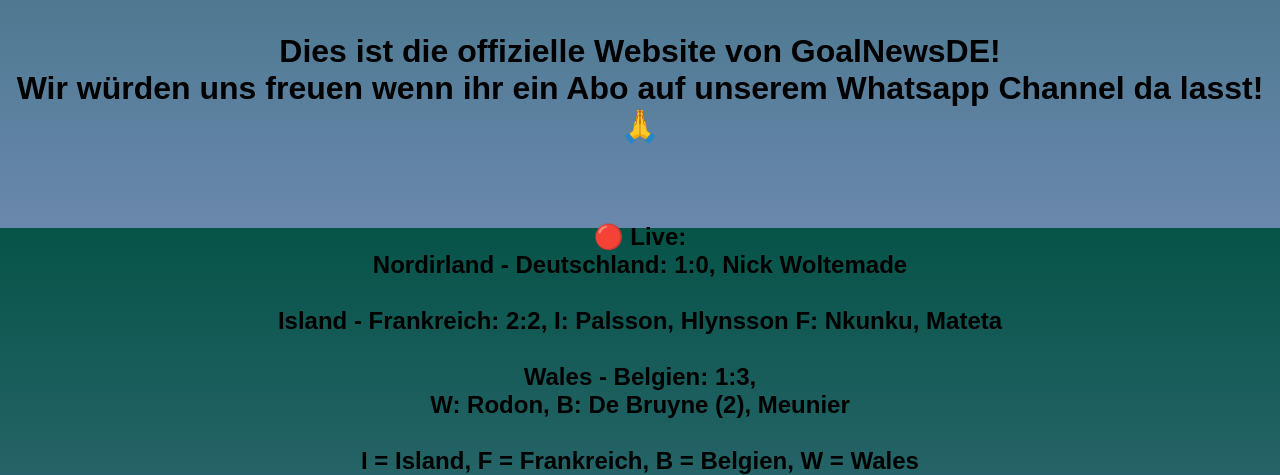
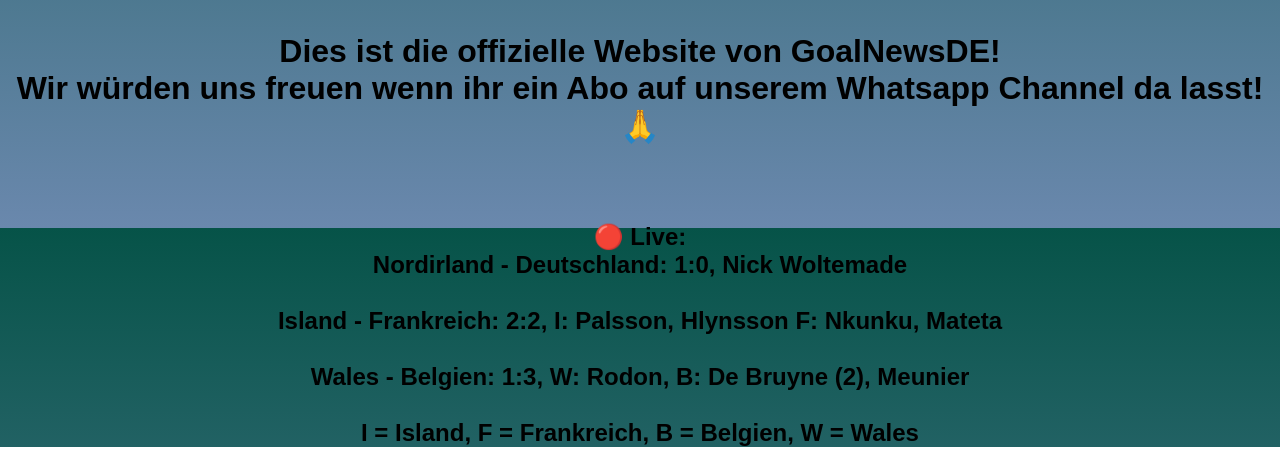
Before and after one commit to GoalNewsDE/offical.website, a plain HTML site: page index.html in a window 1280 px wide. Shown: the part 572-1047 px from the top of the page. After the commit the page ends 1019 px from the top, so only its background shows below. Drawn offline with Linux system fonts and the light colour scheme.

Commit message:
Add files via upload

```diff
--- a/index.html
+++ b/index.html
@@ -113,7 +113,7 @@
                 🔴 Live:<br>
                 Nordirland - Deutschland: 1:0, Nick Woltemade<br><br>
                 Island - Frankreich: 2:2, I: Palsson, Hlynsson F: Nkunku, Mateta<br><br>
-                Wales - Belgien: 1:3,<br> W: Rodon, B: De Bruyne (2), Meunier<br><br>
+                Wales - Belgien: 1:3, W: Rodon, B: De Bruyne (2), Meunier<br><br>
                 I = Island, F = Frankreich, B = Belgien, W = Wales
 
         </h2>
```
